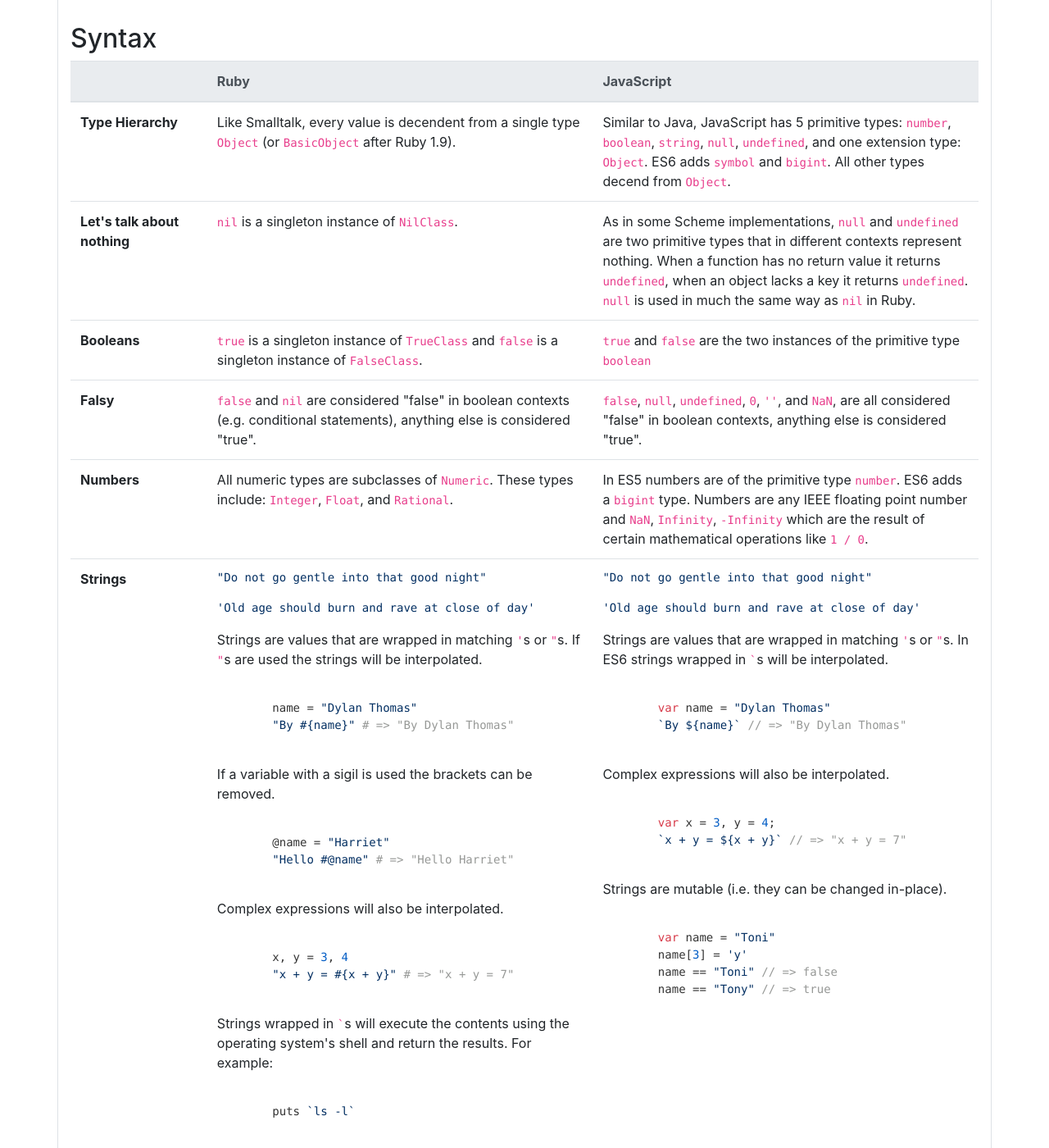
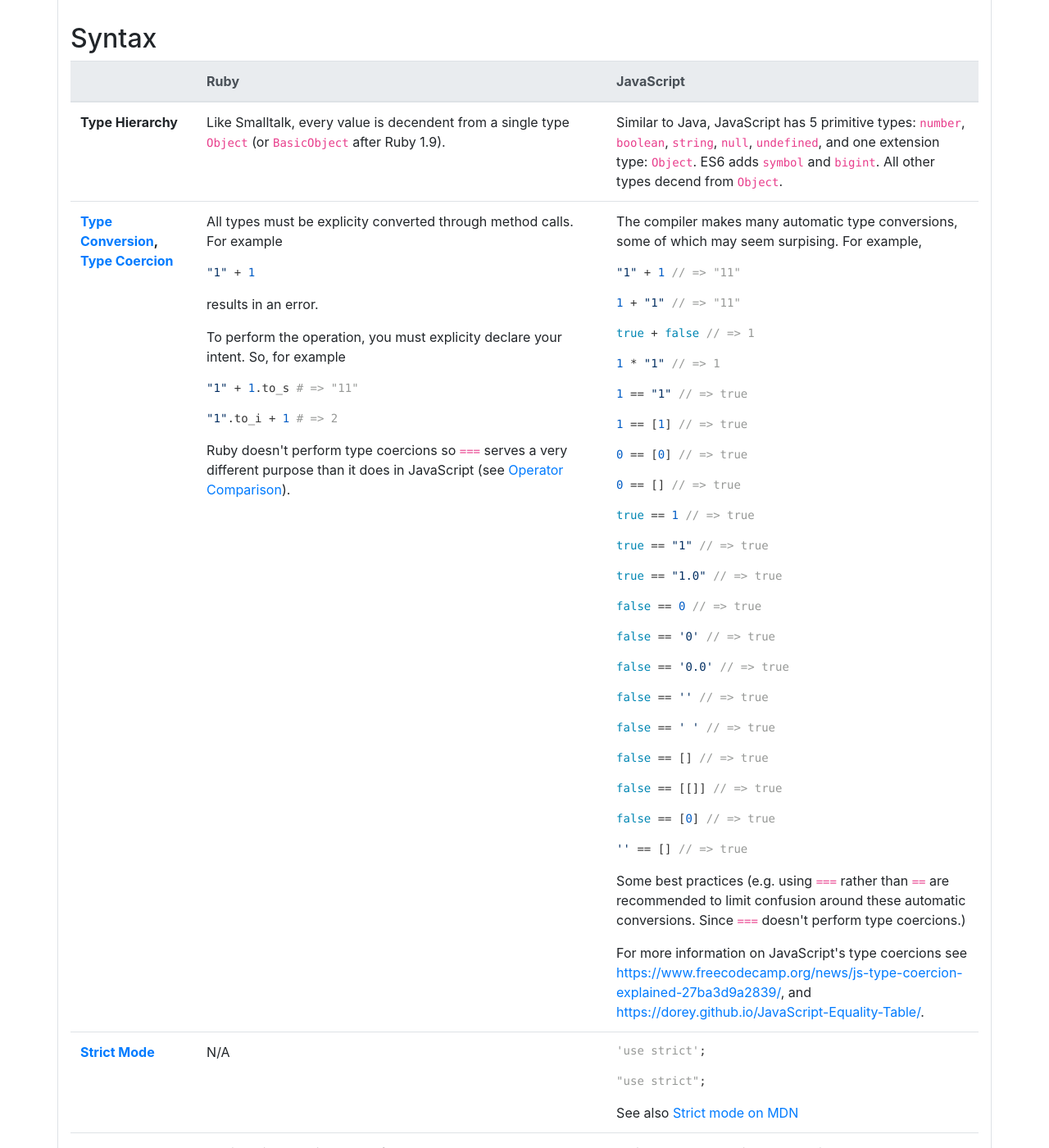
Before and after one commit to delonnewman/ruby-and-javascript, a Jekyll site: the page built from index.html, in a window 1280 px wide and 1400 px high, scrolled down 809 px. Shown: the whole window at 82% size. Built offline with Jekyll 4.4.1, drawn with Linux system fonts in a browser that asks for light colours; some of the changed text lies outside the part shown.

Commit message:
Update index.html

```diff
--- a/index.html
+++ b/index.html
@@ -72,6 +72,56 @@ layout: default
       <td>Similar to Java, JavaScript has 5 primitive types: <code>number</code>, <code>boolean</code>, <code>string</code>, <code>null</code>,
       <code>undefined</code>, and one extension type: <code>Object</code>. ES6 adds <code>symbol</code> and <code>bigint</code>. All other
       types decend from <code>Object</code>.</td>
+    </tr>
+    <tr>
+      <th><a href="#notes">Type Conversion</a>, <a href="#notes">Type Coercion</a></th>
+      <td>
+        <p>All types must be explicity converted through method calls. For example</p>
+        <pre><code class="ruby">"1" + 1</code></pre>
+        <p>results in an error.</p>
+        <p>To perform the operation, you must explicity declare your intent. So, for example</p>
+        <pre><code class="ruby">"1" + 1.to_s # =&gt; "11"</code></pre>
+        <pre><code class="ruby">"1".to_i + 1 # =&gt; 2</code></pre>
+        <p>Ruby doesn't perform type coercions so <code>===</code> serves a very different purpose than it does in JavaScript (see <a href="#operator-comparison">Operator Comparison</a>).</p>
+      </td>
+      <td>
+        <p>The compiler makes many automatic type conversions, some of which may seem surpising. For example,</p>
+        <pre><code class="javascript">"1" + 1 // =&gt; "11"</code></pre>
+        <pre><code class="javascript">1 + "1" // =&gt; "11"</code></pre>
+        <pre><code class="javascript">true + false // =&gt; 1</code></pre>
+        <pre><code class="javascript">1 * "1" // =&gt; 1</code></pre>
+        <pre><code class="javascript">1 == "1" // =&gt; true</code></pre>
+        <pre><code class="javascript">1 == [1] // =&gt; true</code></pre>
+        <pre><code class="javascript">0 == [0] // =&gt; true</code></pre>
+        <pre><code class="javascript">0 == [] // =&gt; true</code></pre>
+        <pre><code class="javascript">true == 1 // =&gt; true</code></pre>
+        <pre><code class="javascript">true == "1" // =&gt; true</code></pre>
+        <pre><code class="javascript">true == "1.0" // =&gt; true</code></pre>
+        <pre><code class="javascript">false == 0 // =&gt; true</code></pre>
+        <pre><code class="javascript">false == '0' // =&gt; true</code></pre>
+        <pre><code class="javascript">false == '0.0' // =&gt; true</code></pre>
+        <pre><code class="javascript">false == '' // =&gt; true</code></pre>
+        <pre><code class="javascript">false == ' ' // =&gt; true</code></pre>
+        <pre><code class="javascript">false == [] // =&gt; true</code></pre>
+        <pre><code class="javascript">false == [[]] // =&gt; true</code></pre>
+        <pre><code class="javascript">false == [0] // =&gt; true</code></pre>
+        <pre><code class="javascript">'' == [] // =&gt; true</code></pre>
+        <p>Some best practices (e.g. using <code>===</code> rather than <code>==</code> are recommended to limit confusion around these automatic conversions.
+        Since <code>===</code> doesn't perform type coercions.)</p>
+
+        For more information on JavaScript's type coercions see
+        <a href="https://www.freecodecamp.org/news/js-type-coercion-explained-27ba3d9a2839/">https://www.freecodecamp.org/news/js-type-coercion-explained-27ba3d9a2839/</a>,
+        and <a href="https://dorey.github.io/JavaScript-Equality-Table/">https://dorey.github.io/JavaScript-Equality-Table/</a>.
+      </td>
+    </tr>
+    <tr>
+      <th><a href="#notes">Strict Mode</a></th>
+      <td>N/A</td>
+      <td>
+        <pre><code class="javascript">'use strict';</code></pre>
+        <pre><code class="javascript">"use strict";</code></pre>
+        See also <a href="https://developer.mozilla.org/en-US/docs/Web/JavaScript/Reference/Strict_mode">Strict mode on MDN</a>
+      </td>
     </tr>
     <tr>
       <th scope="row">Let's talk about nothing</th>
@@ -189,8 +239,14 @@ layout: default
     </tr>
     <tr>
       <th scope="row">Regular Expressions</th>
-      <td></td>
-      <td></td>
+      <td>
+        <pre><code>"test" =~ /est/ # =&gt; 1 (the position of the first matching charater in the string)</code></pre>
+        See also <a href="https://rubyapi.org/2.7/o/regexp">Regexp Class Documentation</a>.
+      </td>
+      <td>
+        <pre><code>"test".match(/est/)</code></pre>
+        See also <a href="https://developer.mozilla.org/en-US/docs/Web/JavaScript/Guide/Regular_Expressions">Regular Expressions on MDN</a>
+      </td>
     </tr>
     <tr>
       <th scope="row">Identifiers</th>
@@ -587,7 +643,7 @@ layout: default
     <tr>
       <th scope="row">Regular Expression Matching</th>
       <td><code>=~</code>, <code>!~</code>, <code>===</code></td>
-      <td><code>=~</code>, <code>!~</code></td>
+      <td></td>
     </tr>
     <tr>
       <th scope="row">String Concatenation</th>
@@ -753,4 +809,38 @@ layout: default
 <ul>
   <li><a href="https://brendaneich.com/2008/04/popularity">https://brendaneich.com/2008/04/popularity</a></li>
   <li><a href="https://www.ruby-lang.org/en/about/">https://www.ruby-lang.org/en/about/</a></li>
+  <li><a href="https://developer.mozilla.org">https://developer.mozilla.org</a></li>
 </ul>
+
+<h2 id="notes" class="mt-4 mb-3">Notes</h2>
+
+<blockquote class="blockquote">
+  <p class="mb-0"><strong>Type coercion</strong> is the automatic or implicit conversion of values from one data type to another (such as strings to numbers).
+  Type conversion is similar to type coercion because they both convert values from one data type to another with one key
+  difference — type coercion is implicit whereas type conversion can be either implicit or explicit.</p>
+  <footer class="blockquote-footer">
+    <a href="https://developer.mozilla.org/en-US/docs/Glossary/Type_coercion">
+      <cite title="MDN Web Docs">MDN Web Docs</cite>
+    </a>
+  </footer>
+</blockquote>
+
+<blockquote class="blockquote">
+  <p class="mb-0"><strong>Type conversion</strong> (or typecasting) means transfer of data from one data type to another. Implicit conversion happens when the compiler
+  automatically assigns data types, but the source code can also explicitly require a conversion to take place.</p>
+  <footer class="blockquote-footer">
+    <a href="https://developer.mozilla.org/en-US/docs/Glossary/Type_conversion">
+      <cite title="MDN Web Docs">MDN Web Docs</cite>
+    </a>
+  </footer>
+</blockquote>
+
+<blockquote class="blockquote">
+  <p class="mb-0"><strong>JavaScript's strict mode</strong>, introduced in ECMAScript 5, is a way to opt in to a restricted variant of JavaScript, thereby
+  implicitly opting-out of "sloppy mode". Strict mode isn't just a subset: it intentionally has different semantics from normal code.</p>
+  <footer class="blockquote-footer">
+    <a href="https://developer.mozilla.org/en-US/docs/Web/JavaScript/Reference/Strict_mode">
+      <cite title="MDN Web Docs">MDN Web Docs</cite>
+    </a>
+  </footer>
+</blockquote>
```
